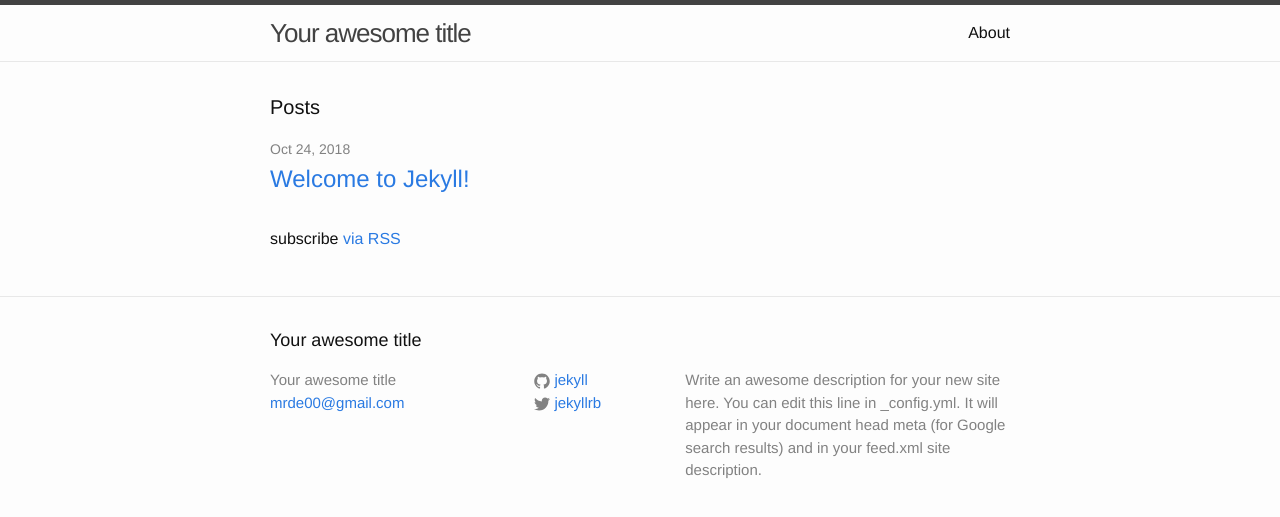
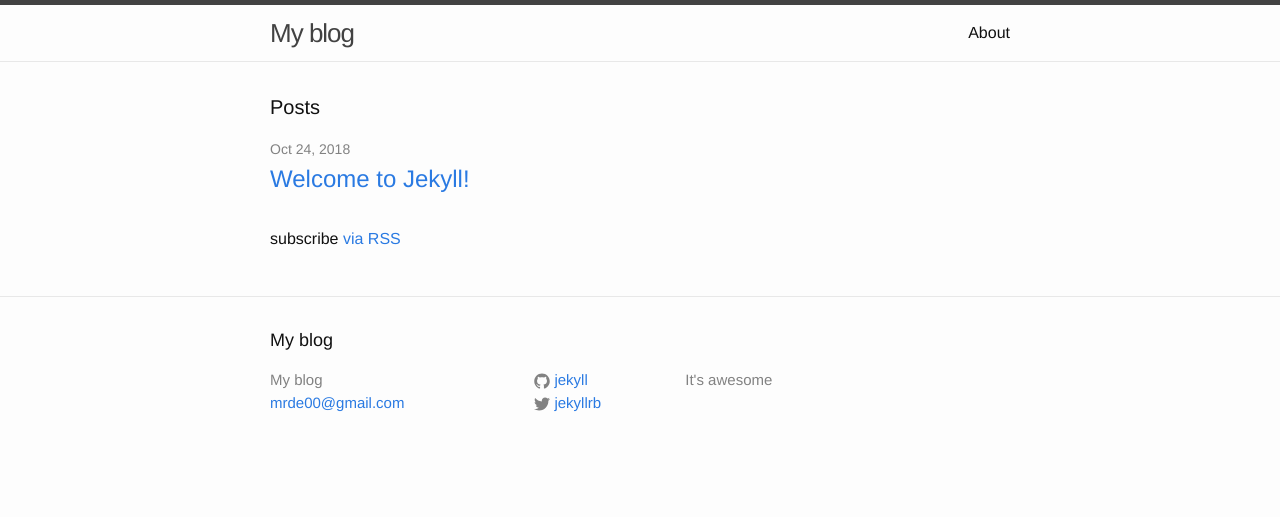
Before and after one commit to mardanyan/mardanyan.github.io, a Jekyll site: the page built from index.html, in a window 1280 px wide. Shown: the top 517 px of the page. Built offline with Jekyll 4.4.1, drawn with Linux system fonts in a browser that asks for light colours.

Commit message:
minor changes

```diff
--- a/_config.yml
+++ b/_config.yml
@@ -6,12 +6,10 @@
 # 'jekyll serve'. If you change this file, please restart the server process.
 
 # Site settings
-title: Your awesome title
+title: My blog
 email: mrde00@gmail.com
 description: > # this means to ignore newlines until "baseurl:"
-  Write an awesome description for your new site here. You can edit this
-  line in _config.yml. It will appear in your document head meta (for
-  Google search results) and in your feed.xml site description.
+  It's awesome
 baseurl: "" # the subpath of your site, e.g. /blog
 url: "http://yourdomain.com" # the base hostname & protocol for your site
 twitter_username: jekyllrb
```
